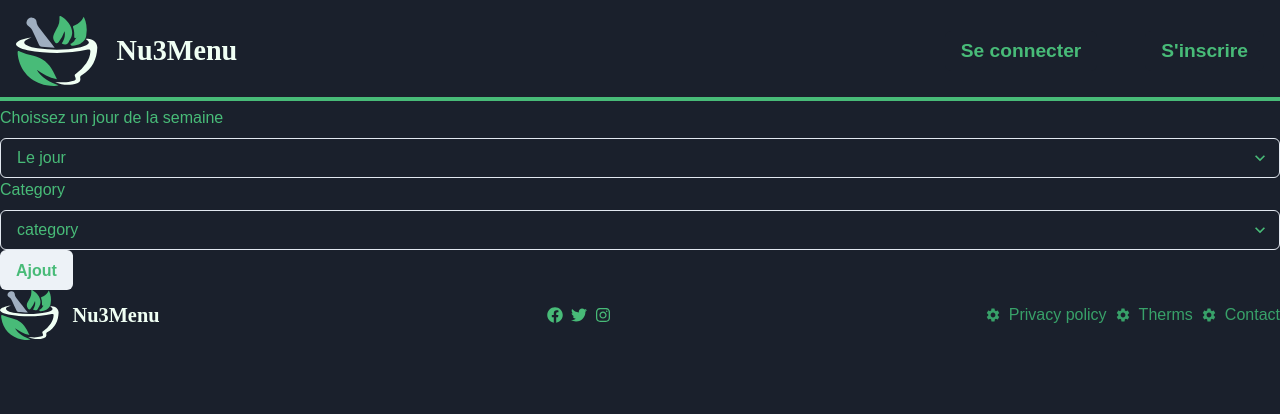
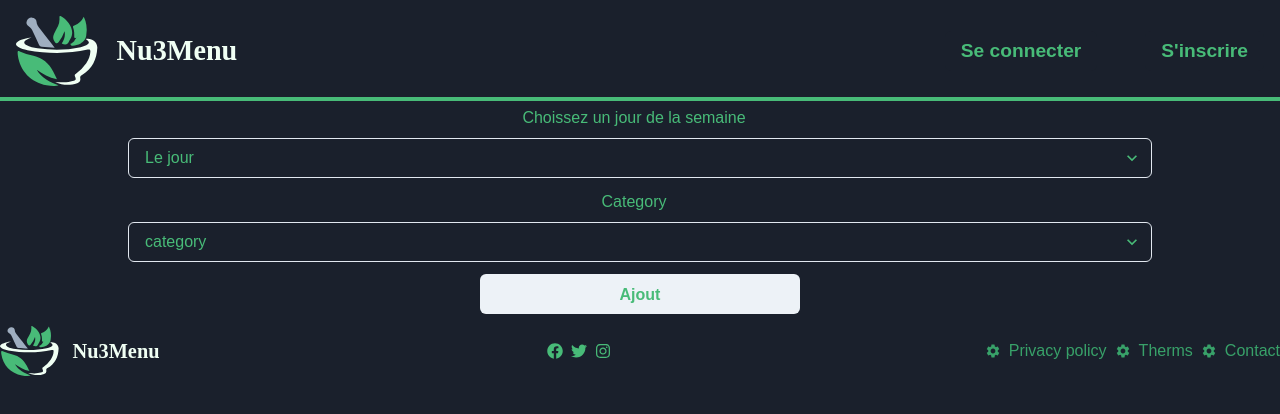
Before and after one commit to ReactMasteryNutrition/nu3menu, a React (Create React App) app: page /createmenu in a window 1280 px wide. Shown: the top 414 px of the page. Built offline with nearby package versions, Linux system fonts and the light colour scheme.

Commit message:
résolution center

```diff
--- a/src/components/footer/nutriFooter.js
+++ b/src/components/footer/nutriFooter.js
@@ -1,3 +1,4 @@
+//import { Box } from "@chakra-ui/react";
 import React from "react";
 import FooterDestop from "./footerDestop";
 import FooterMobile from "./footerMobile";
--- a/src/components/meal/createMenu.js
+++ b/src/components/meal/createMenu.js
@@ -1,7 +1,7 @@
 import React from "react";
 import { meal } from "../data/recipeFake";
 import { weekMenu } from "../data/weekMenu";
-import { FormControl, FormLabel, Box, Select, Button, Radio, RadioGroup, Image, Stack } from '@chakra-ui/react'
+import { FormControl, FormLabel,  Select, Button, Radio, RadioGroup, Image, Stack, Flex, Center } from '@chakra-ui/react'
 
 
 const CreateMenu = ({onDayyChange,onCategorychange}) => {
@@ -40,10 +40,10 @@ const CreateMenu = ({onDayyChange,onCategorychange}) => {
     console.log(`les meal miteux ${meal}`)
 
     return (
-        <Box >
-            <FormControl color={"green.400"}>
+        <Center  flexDirection={"column"}>
+            <FormControl display={"flex"} flexDirection={"column"} alignItems={"center"} marginBottom={"3"} color={"green.400"}>
                 <FormLabel>Choissez un jour de la semaine</FormLabel>
-                <Select value={dayyMeal} onChange={handleDayMealChange} placeholder='Le jour'>
+                <Select w={"80%"} value={dayyMeal} onChange={handleDayMealChange} placeholder='Le jour'>
                 <option value="lundi">Lundi</option>
                     <option value="mardi">Mardi</option>
                     <option value="mercredi">Mercredi</option>
@@ -53,9 +53,9 @@ const CreateMenu = ({onDayyChange,onCategorychange}) => {
                     <option value="dimanche">Dimanche</option>
                 </Select>
             </FormControl>
-            <FormControl color={"green.400"}>
+            <FormControl display={"flex"} flexDirection={"column"} alignItems={"center"} marginBottom={"3"} color={"green.400"}>
                 <FormLabel>Category</FormLabel>
-                <Select value={category} onChange={handleCategoryChange} placeholder='category'>
+                <Select w={"80%"} value={category} onChange={handleCategoryChange} placeholder='category'>
                     <option value="matin">Petit déjeuner</option>
                     <option value="déjeuner">Déjeuné</option>
                     <option value="diner">Dîner</option>
@@ -63,10 +63,10 @@ const CreateMenu = ({onDayyChange,onCategorychange}) => {
                 </Select>
             </FormControl>
 
-            <RadioGroup defaultValue={recipe} onClick={handleRecipeChange} color={"green.400"}>
-                <Stack>
-                    {arrayCategory?.map((data) => <Radio key={data.id} value={data.id} checked={recipe === {data}}>
-                        <Image height={"sm"} width={"sm"} src={data.picture} alt="imgggg" />
+            <RadioGroup marginX={"auto"} textAlign={"center"}  display={"flex"}  defaultValue={recipe} onClick={handleRecipeChange} color={"green.400"}>
+                <Stack display={"flex"} flexDirection={"column"} alignItems={"center"}>
+                    {arrayCategory?.map((data) => <Radio w={"75%"}  key={data.id} value={data.id} checked={recipe === {data}}>
+                        <Image  height={"sm"} width={"sm"} src={data.picture} alt="imgggg" />
                         <h2>{data.titre}</h2>
                         <p>{data.recipe}</p>
                     </Radio>)}
@@ -76,10 +76,10 @@ const CreateMenu = ({onDayyChange,onCategorychange}) => {
 
 
 
-            <Button color={"green.400"} onClick={ajoutjour}>Ajout</Button>
+            <Button marginBottom={"3"} w={"25%"} color={"green.400"} onClick={ajoutjour}>Ajout</Button>
 
 
-        </Box>
+        </Center>
     )
 }
 
```
Also changed, not shown: public/293993164_525939492560798_6443516590801820310_n.jpg (added).
